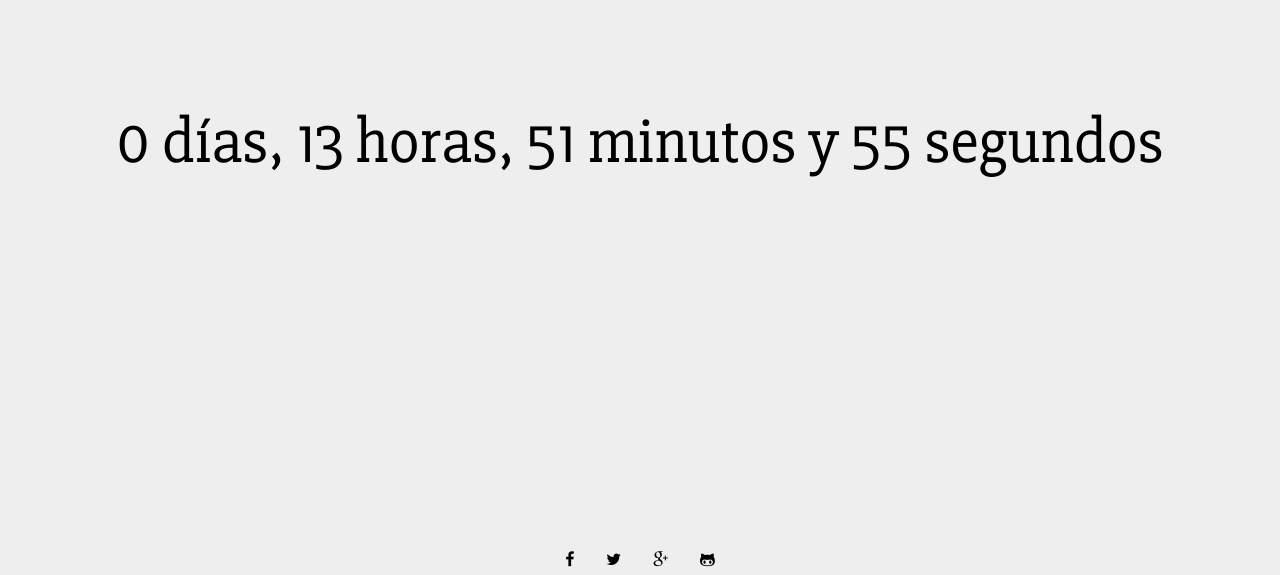
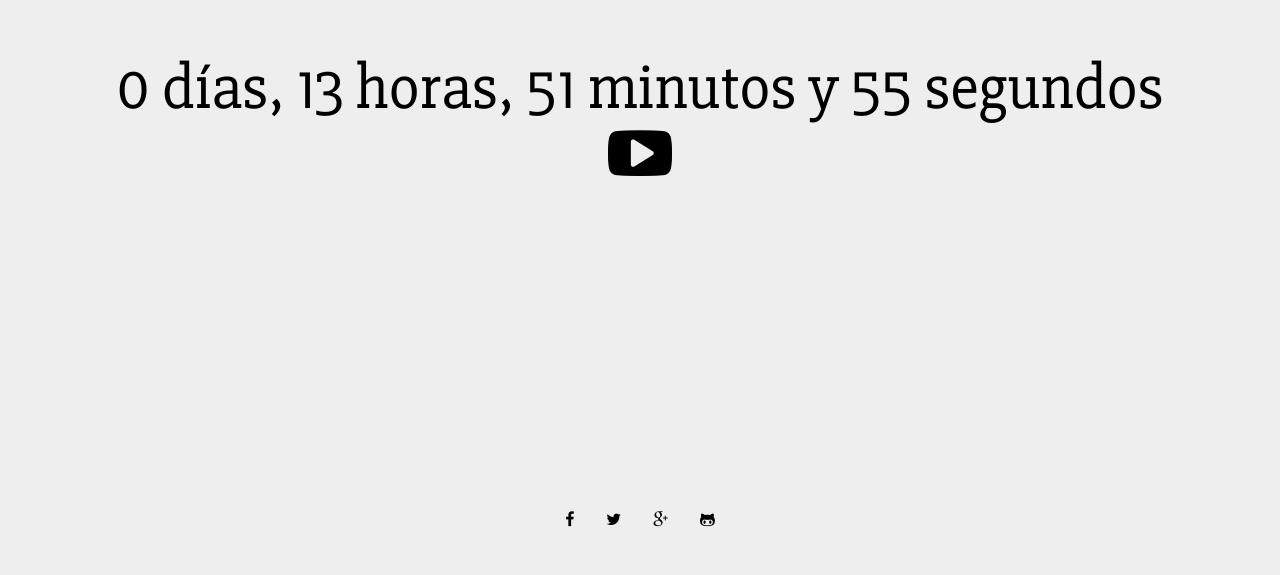
Before and after one commit to debateMyEF/debateMyEF.github.io, a website: page index.html in a window 1280 px wide. Shown: the part 257-832 px from the top of the page. After the commit the page ends 800 px from the top, so only its background shows below. Drawn offline with Linux system fonts and the light colour scheme.

Commit message:
add youtube icon and hover color icons

```diff
--- a/index.html
+++ b/index.html
@@ -14,25 +14,30 @@
 </head>
 <body ng-app="debateMyEF">
     <section ng-controller="CountdownCtrl" class="countdown">
-        <div>
+        <div ng-if="date.days != 0 || date.hours != 0 || date.minutes != 0 || date.seconds != 0">
             <span ng-cloak>
             {{date.days | timestamp: 'day'}}, {{date.hours | timestamp: 'hour'}},
             {{date.minutes | timestamp: 'minute'}} y
             {{date.seconds | timestamp: 'second'}}
             </span>
         </div>
+        <div>
+            <a href="https://youtu.be/FKf2C7LVW5o">
+                <i class="fa fa-youtube-play" id="youtube"></i>
+            </a>
+        </div>
     </section>
     <footer>
-        <a href="http://fb.com/groups/DebateMyEF" target="_blank">
+        <a href="http://fb.com/groups/DebateMyEF" id="facebook" target="_blank">
             <i class="fa fa-facebook"></i>
         </a>
-        <a href="http://twitter.com/DebateMyEF" target="_blank">
+        <a href="http://twitter.com/DebateMyEF" id="twitter" target="_blank">
             <i class="fa fa-twitter"></i>
         </a>
-        <a href="http://plus.google.com/events/ch9p0quvj7lp855n1m8cemq8hug" target="_blank">
-            <i class="fa fa-google-plus"></i>
+        <a href="http://plus.google.com/events/ch9p0quvj7lp855n1m8cemq8hug" id="gplus" target="_blank">
+            <i class="fa fa-google-plus" ></i>
         </a>
-        <a href="http://github.com/debateMyEF/debateMyEF.github.io" target="_blank">
+        <a href="http://github.com/debateMyEF/debateMyEF.github.io" id="github" target="_blank">
             <i class="fa fa-github-alt"></i>
         </a>
     </footer>
--- a/styles/main.css
+++ b/styles/main.css
@@ -93,7 +93,7 @@ body {
     background-color: #eee;
 }
 section {
-    height: 100vh;
+    height: 95vh;
     display: flex;
     justify-content: center;
     align-items: center;
@@ -112,9 +112,33 @@ footer{
     height: 4vh;
 }
 
-footer a i{
+footer a {
     color: black;
     margin: 0vh 2vh 0vh 2vh;
+}
+
+#youtube {
+    color: black;
+}
+
+#youtube:hover {
+    color: #e52d27;
+}
+
+#facebook:hover {
+    color: #3b5998;
+}
+
+#twitter:hover {
+    color: #4099ff;
+}
+
+#gplus:hover {
+    color: #d34836;
+}
+
+#github:hover {
+    color: gray;
 }
 
 /**
```
